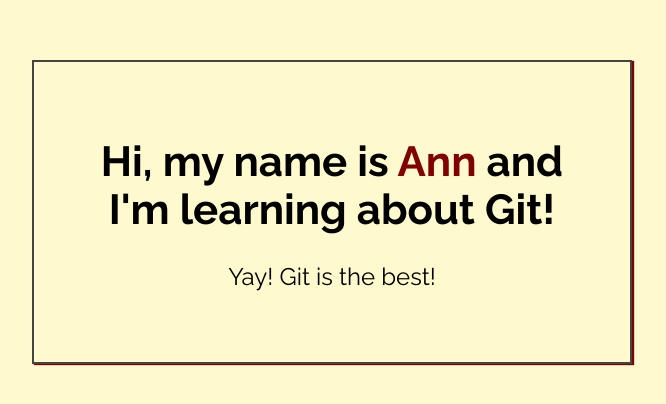
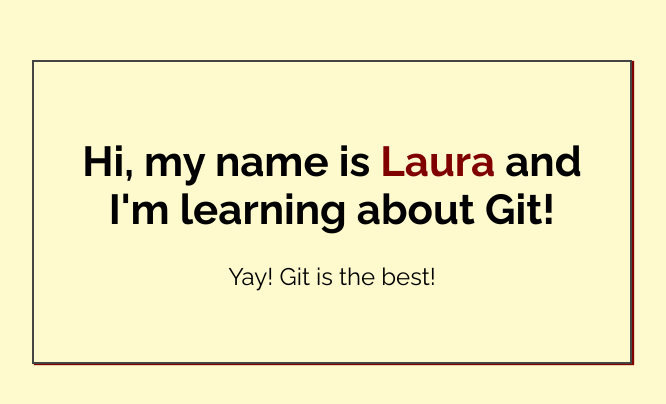
Before and after one commit to Frosty8104/my-first-repo, a plain HTML site: page index.html in a window 1280 px wide. Shown: the part 188-592 px from the top of the page, without its empty margins (308-974 px from the left). Drawn offline with Linux system fonts and the light colour scheme.

Commit message:
Added name to index.html

```diff
--- a/index.html
+++ b/index.html
@@ -14,7 +14,7 @@
 <body>
 
     <div class="greeting">
-        <h1>Hi, my name is <span class="highlight">Ann</span> and I'm learning about Git! </h1>
+        <h1>Hi, my name is <span class="highlight">Laura</span> and I'm learning about Git! </h1>
 
         <p>Yay! Git is the best!</p>
     </div>
```
